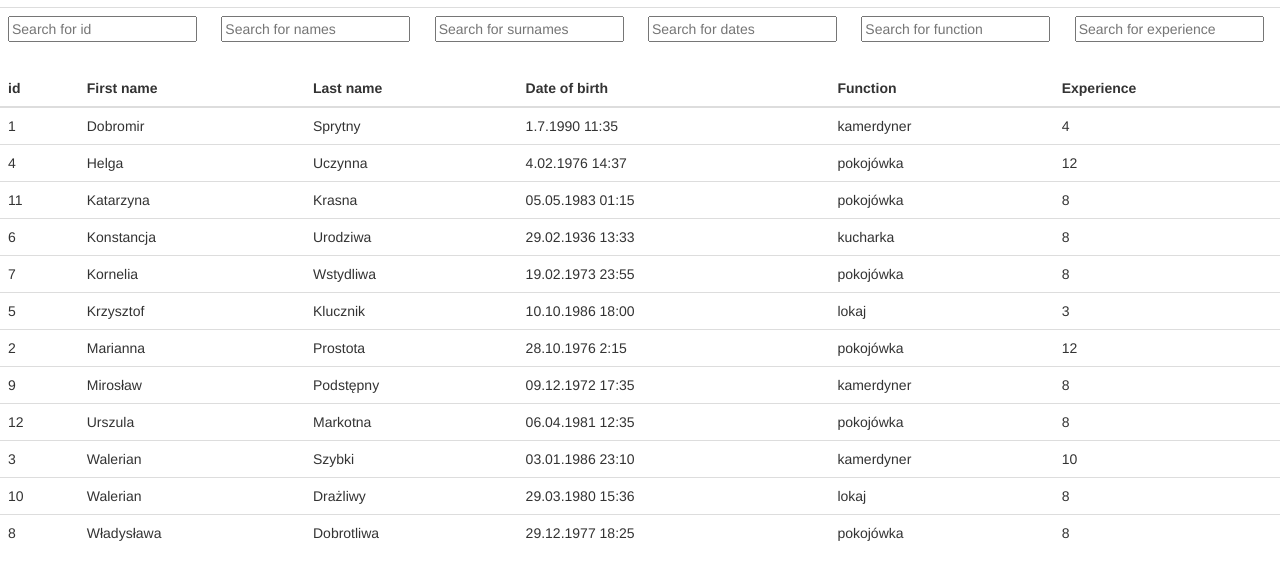
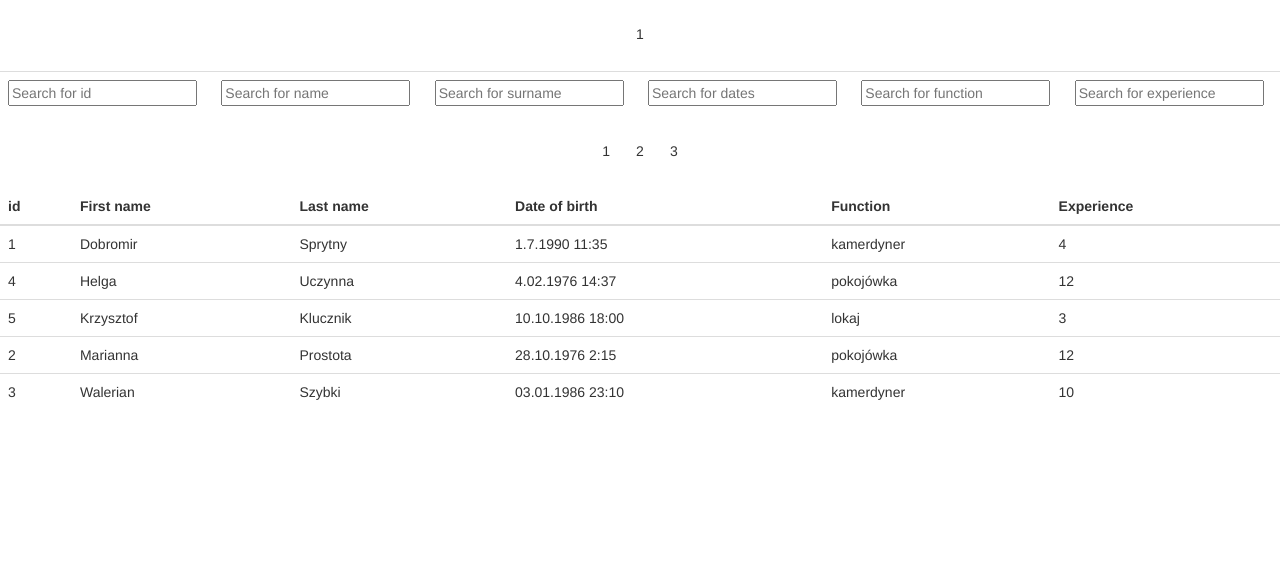
Before and after one commit to malwlis/BeautyBeast, a plain HTML site: page index.html in a window 1280 px wide. Both pictures are taken after a click on the element "First name". Shown: the part 56-636 px from the top of the page. Drawn offline with nearby package versions, Linux system fonts and the light colour scheme.

Commit message:
Pagination

```diff
--- a/index.html
+++ b/index.html
@@ -18,10 +18,10 @@
             <input type="text" id="idParam" onkeyup="filterID()" onclick="filterID()" placeholder="Search for id" title="Type in a name">
         </td>
         <td>
-            <input type="text" id="firstNameParam" onkeyup="filterFirstName()" placeholder="Search for names" title="Type in a name">
+            <input type="text" id="firstNameParam" onkeyup="filterFirstName()" placeholder="Search for name" title="Type in a name">
         </td>
         <td>
-            <input type="text" id="lastNameParam" onkeyup="filterLastName()" placeholder="Search for surnames" title="Type in a surname">
+            <input type="text" id="lastNameParam" onkeyup="filterLastName()" placeholder="Search for surname" title="Type in a surname">
         </td>
         <td>
             <input id="date" placeholder="Search for dates">
@@ -43,10 +43,7 @@
 
 <script src="https://code.jquery.com/jquery-1.12.4.js"></script>
 <script src="https://code.jquery.com/ui/1.12.1/jquery-ui.js"></script>
-<!--<script src="main.js"></script>-->
-<!--<script src="filter.js"></script>-->
-<!--<script src="sort.js"></script>-->
-<!--<script src="pagination.js"></script>-->
+
 <script src="loadScripts.js"></script>
 </body>
 </html>
--- a/pagination.js
+++ b/pagination.js
@@ -3,47 +3,31 @@
  */
 
 
+$('table').each(function() {
+    var currentPage = 0;
+    var numPerPage = 5;
+    var $table = $(this);
+    //repaginate function
+    $table.bind('repaginate', function() {
+        $table.find('tbody tr').hide().slice(currentPage * numPerPage, (currentPage + 1) * numPerPage).show();
+    });
+    $table.trigger('repaginate');
 
+    //count num of pages
+    var numRows = $table.find('tbody tr').length;
+    var numPages = Math.ceil(numRows / numPerPage);
 
+    //create page num buttons
+    var $pager = $('<div class="pager"></div>');
 
-$(document).ready (function() {
-    // var rowCount = document.getElementById('table').rows.length;
-    var rowCount = $('table').find('tr').length - 2;
-    alert(rowCount);
+    for (var page = 0; page < numPages; page++) {
+        $('<span class="btn"></span>').text(page + 1).bind('click', {
+            newPage: page
+        }, function(event) {
+            currentPage = event.data['newPage'];
+            $table.trigger('repaginate');
+            $(this).addClass('active').siblings().removeClass('active');
+        }).appendTo($pager).addClass('clickable');
+    }
+    $pager.insertBefore($table).find('span.page-number:first').addClass('active');
 });
-
-//not working
-// $(window).load = function () {
-//     var rowCount = $('table').find('tr').length;
-//     alert(rowCount);
-// };
-
-// document.onreadystatechange = function(){
-//     if(document.readyState === 'complete'){
-//         var rowCount = $('tableName').find('tr').length;
-//         alert(rowCount);
-//     }
-// }
-// $('table').each(function() {
-//     alert("ok");
-//     var currentPage = 0;
-//     var numPerPage = 10;
-//     var $table = $(this);
-//     $table.bind('repaginate', function() {
-//         $table.find('tbody tr').hide().slice(currentPage * numPerPage, (currentPage + 1) * numPerPage).show();
-//     });
-//     $table.trigger('repaginate');
-//     var numRows = $table.find('tbody tr').length;
-//     var numPages = Math.ceil(numRows / numPerPage);
-//     var $pager = $('<div class="pager"></div>');
-//     for (var page = 0; page < numPages; page++) {
-//         $('<span class="page-number"></span>').text(page + 1).bind('click', {
-//             newPage: page
-//         }, function(event) {
-//             currentPage = event.data['newPage'];
-//             $table.trigger('repaginate');
-//             $(this).addClass('active').siblings().removeClass('active');
-//         }).appendTo($pager).addClass('clickable');
-//     }
-//     $pager.insertBefore($table).find('span.page-number:first').addClass('active');
-// });
--- a/sort.js
+++ b/sort.js
@@ -2,7 +2,7 @@
  * Created by Malwinka on 2017-04-17.
  */
 function sortTable(n) {
-    var table, rows, isSwitching, i, x, y, shouldSwitch, dir, switchcount = 0;
+    var table, rows, isSwitching, x, y, shouldSwitch, dir, switchCount = 0;
     table = document.getElementById("table");
     isSwitching = true;
     //first click cause ascending sort
@@ -16,7 +16,7 @@ function sortTable(n) {
             shouldSwitch = false;
             x = rows[i].getElementsByTagName("TD")[n];
             y = rows[i + 1].getElementsByTagName("TD")[n];
-            //sort rows
+
             if (dir === "asc") {
                 //sort asc by id or experience
                 if (n === 0 || n === 5) {
@@ -72,9 +72,9 @@ function sortTable(n) {
             //make switch
             rows[i].parentNode.insertBefore(rows[i + 1], rows[i]);
             isSwitching = true;
-            switchcount ++;
+            switchCount ++;
         } else {
-            if (switchcount === 0 && dir === "asc") {
+            if (switchCount === 0 && dir === "asc") {
                 //change direction
                 dir = "desc";
                 isSwitching = true;
```
Also changed, not shown: loadScripts.js (+1 -32 lines).
